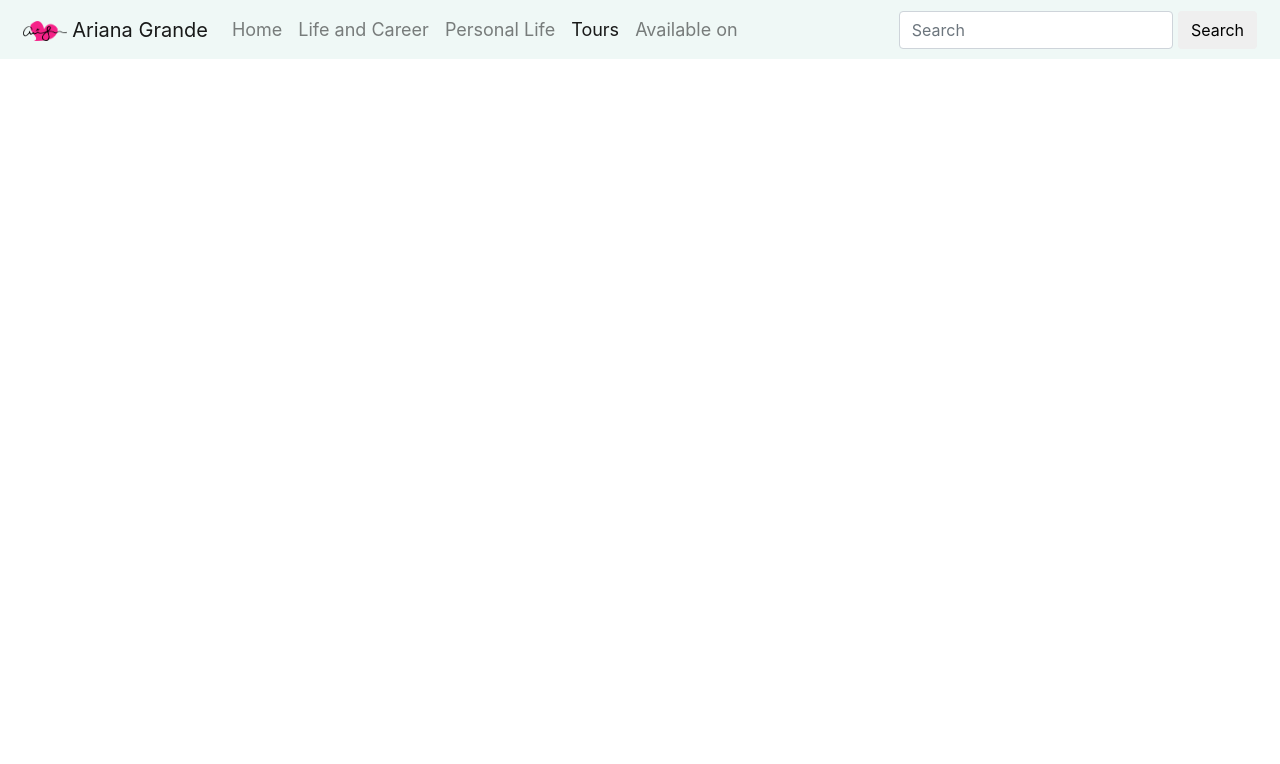
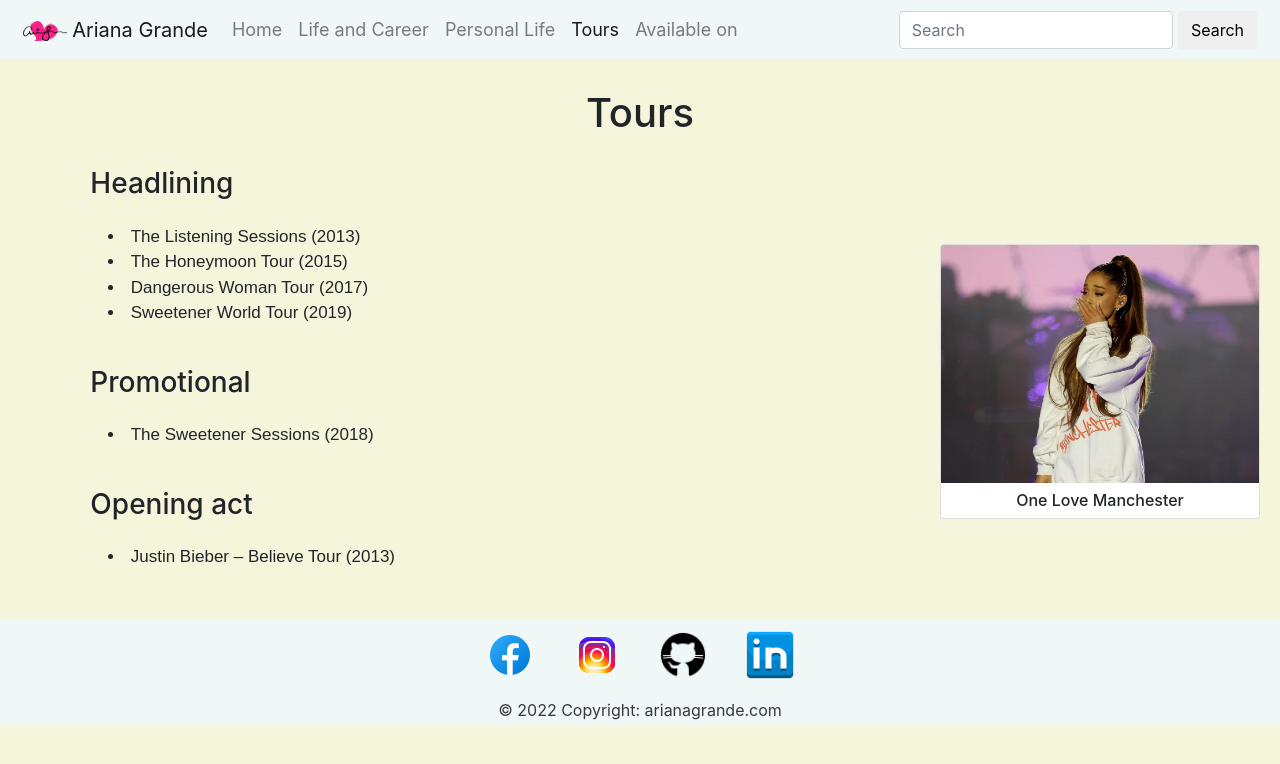
Before and after one commit to saksham-17/arianagrande, a plain HTML site: page tour.html in a window 1280 px wide. Drawn offline with nearby package versions, Linux system fonts and the light colour scheme.

Commit message:
Added tour and available

```diff
--- a/tour.html
+++ b/tour.html
@@ -21,7 +21,7 @@
   </script>
 </head>
 
-<body>
+<body class="back">
   <nav class="navbar navbar-expand-lg navbar-light p-2" style="font-size: 18px;">
     <div class="container-fluid">
       <a class="navbar-brand" href="index.html"><img src="image/image1.png" alt="logo" height=20> Ariana Grande</a>
@@ -41,7 +41,8 @@
             <a class="nav-link" href="personal.html">Personal Life</a>
           </li>
           <li class="nav-item">
-            <a class="nav-link active" aria-current="page" href="tour.html">Tours<span class="sr-only">(current)</span></a>
+            <a class="nav-link active" aria-current="page" href="tour.html">Tours<span
+                class="sr-only">(current)</span></a>
           </li>
           <li class="nav-item">
             <a class="nav-link" href="available.html">Available on</a>
@@ -54,6 +55,48 @@
       </div>
     </div>
   </nav>
+  <div class="h1"> Tours</div>
+  <div class="h3">Headlining</div>
+  <div class="card" style="width: 20rem;">
+    <img src="image/tour.jpg" class="card-img-top" alt="Tours">
+    <div class="card-body p-2">
+      <h6 class="card-text" style="text-align: center;">One Love Manchester</h6>
+    </div>
+  </div>
+  <div id="indent">
+
+    <li>The Listening Sessions (2013) </li>
+    <li>The Honeymoon Tour (2015)</li>
+    <li>Dangerous Woman Tour (2017)</li>
+    <li>Sweetener World Tour (2019)</li>
+  </div>
+  <div class="h3">Promotional</div>
+  <div id="indent">
+    <li>The Sweetener Sessions (2018)</li>
+  </div>
+  <div class="h3">Opening act</div>
+  <div id="indent">
+    <li>Justin Bieber – Believe Tour (2013)</li>
+  </div>
+  <footer class="text-center text-white">
+    <div class="container">
+      <section class="mb-1">
+        <a class="btn btn-floating m-1" href="https://www.facebook.com/me.saksham33/" target="_blank" role="button"><img
+            src="image/fb.png" height="48px"></a>
+        <a class="btn btn-floating m-1" href="https://www.instagram.com/me.saksham3/" target="_blank" role="button"><img
+            src="image/ig.png" height="48px"></a>
+        <a class="btn btn-floating m-1" href="https://github.com/saksham-17" target="_blank" role="button"><img
+            src="image/git.png" height="48px"></a>
+
+        <a class="btn btn-floating m-1" href="https://www.linkedin.com/in/sakshambhattarai/" target="_blank"
+          role="button"><img src="image/ln.png" height="48px"></a>
+      </section>
+    </div>
+    <div class="text-center text-dark p-1">
+      © 2022 Copyright:
+      <a class="text-dark" href="https://www.arianagrande.com/">arianagrande.com</a>
+    </div>
+  </footer>
 </body>
 
 </html>
```
Also changed, not shown: available.html (+28 -1 lines), career.html (+5 -5 lines), personal.html (+1 -1 lines), image/apple.png (added), image/spotify.png (added), image/twitter.png (added), image/yt.png (added).
